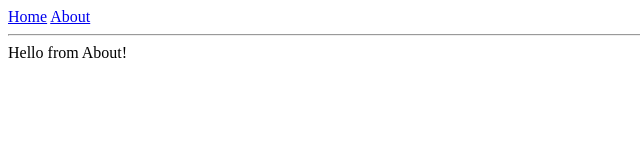
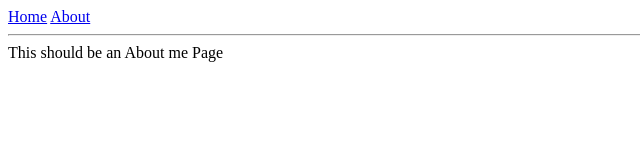
Before and after one commit to TheHowdyTooter/physicsrefsite, a React (Vite) app: page /about in a window 1280 px wide. Shown: the top 160 px of the page, without its empty margins (0-640 px from the left). Built offline with nearby package versions, Linux system fonts and the light colour scheme.

Commit message:
we reddy

```diff
--- a/src/routes/about.tsx
+++ b/src/routes/about.tsx
@@ -5,5 +5,8 @@ export const Route = createFileRoute('/about')({
 })
 
 function About() {
-  return <div className="p-2">Hello from About!</div>
-}
+  return (
+  <div>
+    This should be an About me Page
+    </div>
+  )}
```
